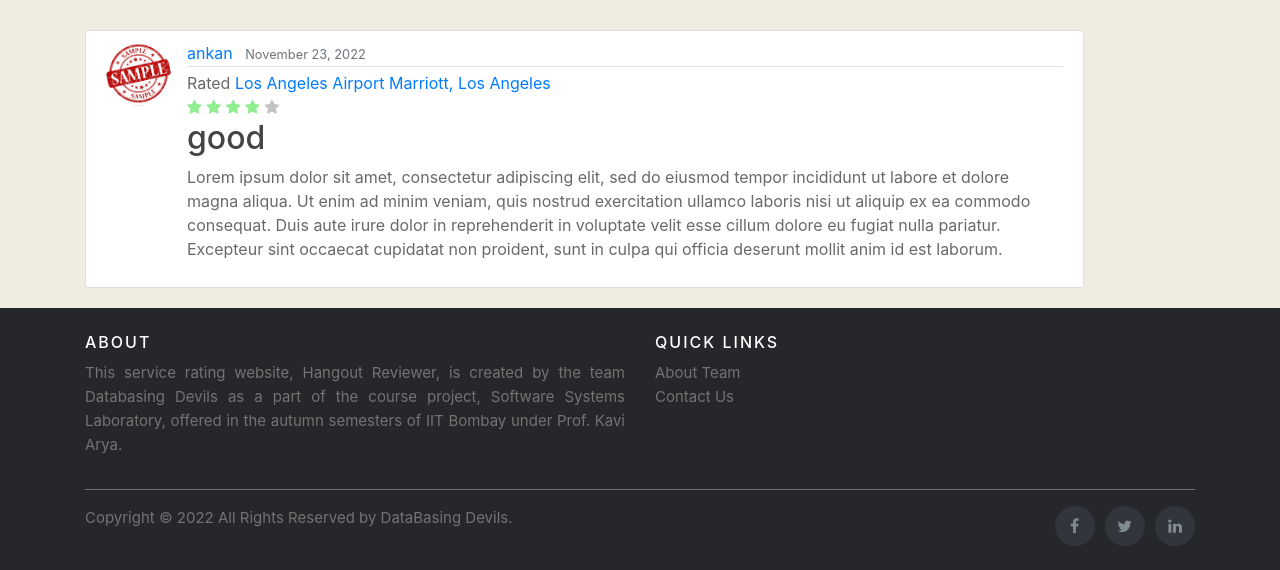
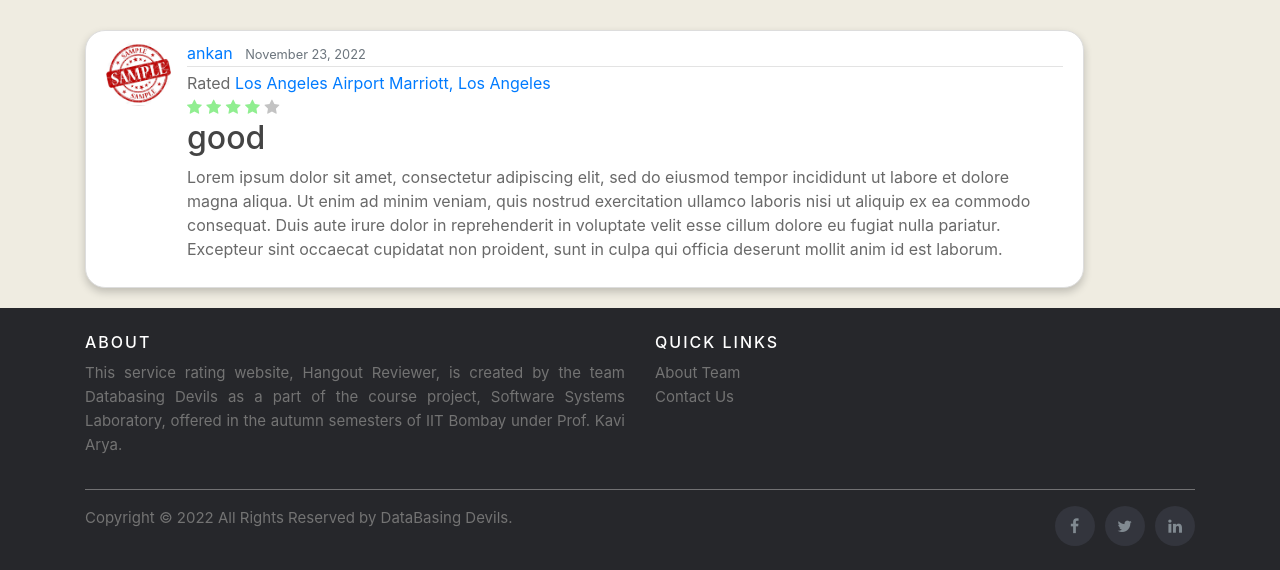
Before and after one commit to AnkanSarkar007/SSL-Project, a Django app: page /post/52/ in a window 1280 px wide. Shown: the part 350-920 px from the top of the page. Run offline with Django 4.2, Linux system fonts and the light colour scheme; data comes from the database, SQL or seed files in the repository; both versions use the stored data as it was after the commit; parts of the project's set-up code (start-up, migrations or seed data) failed here and were passed over; some libraries are stand-ins or nearby versions.

Commit message:
change at 5:30

```diff
--- a/blog/templates/blog/post_detail.html
+++ b/blog/templates/blog/post_detail.html
@@ -1,6 +1,6 @@
 {% extends 'blog/base.html' %}
 {% block content %}
-<article class="media content-section">
+<article class="media content-section post-card">
     <img class='rounded-circle article-img' src='{{ object.author.profile.image.url }}'>
     <div class="media-body">
         <div class="article-metadata">
```
Also changed, not shown: db.sqlite3, media/profile_pics/WhatsApp_Image_2022-07-02_at_12.41.32_PM.jpeg (added).
